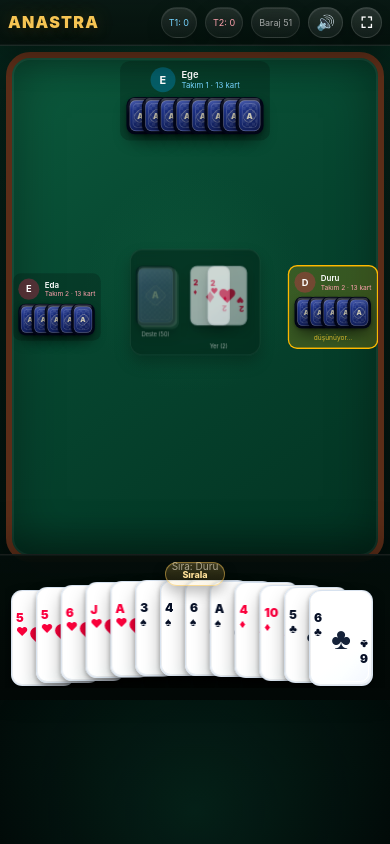
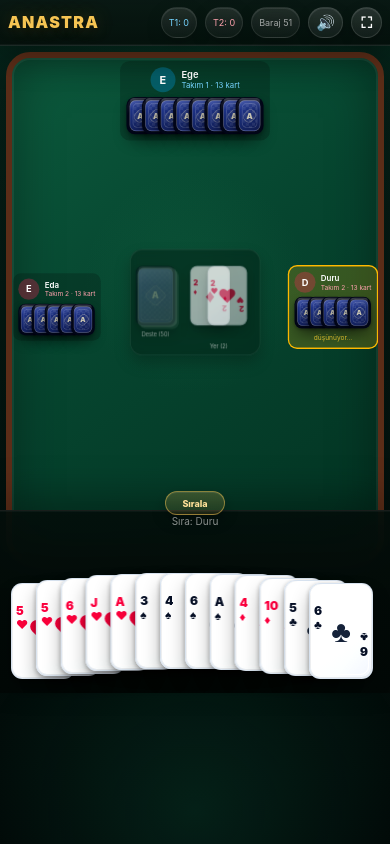
Before and after one commit to sorare79/anastra, a React (Vite) app: page / in a window 390 px wide. Both pictures are taken after a click on the button "751". Built offline with nearby package versions, Linux system fonts and the light colour scheme.

Commit message:
Fix mobile two-row hand layout

```diff
--- a/src/components/PlayerHand.tsx
+++ b/src/components/PlayerHand.tsx
@@ -816,25 +816,13 @@ export function PlayerHand({
           (twoRowMobile
             ? secondRowYOffset
             : 0),
-
-        /*
-         * İki sıralı mobil elde translateY kullanmıyoruz.
-         * translateY sadece görüntüyü yukarı taşır ama eski yerini
-         * layout içinde boş bırakır; bu yüzden butonlar aşağıda kalır.
-         *
-         * Negatif marginTop ise hem eli hem de altındaki butonları
-         * birlikte yukarı taşır ve gereksiz boşluğu kaldırır.
-         */
-        marginTop:
-          twoRowMobile
-            ? compactMode === 'portrait'
-              ? -150
-              : -105
-            : 0,
-
         transform:
           compact
-            ? 'translateY(-4px)'
+            ? twoRowMobile
+              ? compactMode === 'portrait'
+                ? 'translateY(-82px)'
+                : 'translateY(-70px)'
+              : 'translateY(-4px)'
             : 'translateY(-18px)',
       }}
     >
--- a/src/index.css
+++ b/src/index.css
@@ -3018,3 +3018,66 @@ button {
     animation: none;
   }
 }
+
+/* =========================================================
+   MOBİL 2 SIRALI EL — SON DÜZELTME
+   Bu blok dosyanın sonunda olduğu için eski mobil kuralları ezer.
+   Amaç:
+   - ikinci sırayı kesmemek
+   - kart alanını yukarı taşımak
+   - aksiyon tuşlarını da kartlarla beraber yukarı almak
+   ========================================================= */
+
+@media (max-width: 760px) and (orientation: portrait) {
+  .action-dock {
+    margin-top: -58px !important;
+    padding-top: 2px !important;
+    overflow: visible !important;
+  }
+
+  .video-hand-viewport {
+    height: 190px !important;
+    min-height: 190px !important;
+    margin-top: -34px !important;
+    overflow: visible !important;
+  }
+
+  .video-hand-card {
+    bottom: 4px !important;
+  }
+}
+
+@media (max-width: 1000px) and (orientation: landscape) {
+  .action-dock {
+    margin-top: -46px !important;
+    padding-top: 2px !important;
+    overflow: visible !important;
+  }
+
+  .video-hand-viewport {
+    height: 170px !important;
+    min-height: 170px !important;
+    margin-top: -28px !important;
+    overflow: visible !important;
+  }
+
+  .video-hand-card {
+    bottom: 3px !important;
+  }
+
+  .mobile-scale-stage.is-fit-mode .action-dock {
+    flex-basis: auto !important;
+    height: auto !important;
+    min-height: 0 !important;
+    max-height: none !important;
+    margin-top: -46px !important;
+    overflow: visible !important;
+  }
+
+  .mobile-scale-stage.is-fit-mode .video-hand-viewport {
+    height: 170px !important;
+    min-height: 170px !important;
+    margin-top: -28px !important;
+    overflow: visible !important;
+  }
+}
```
